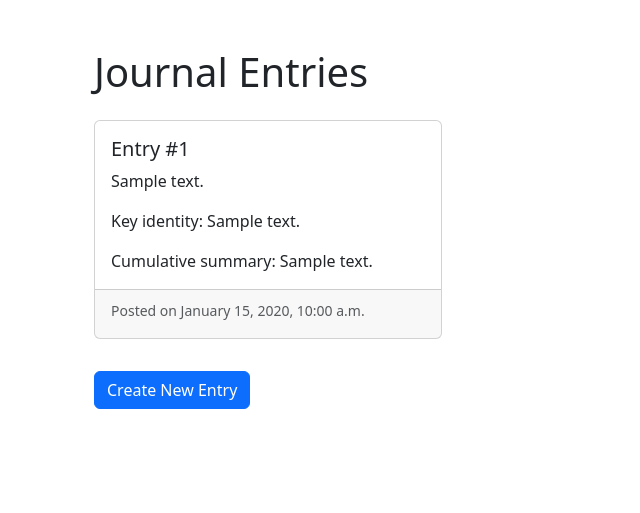
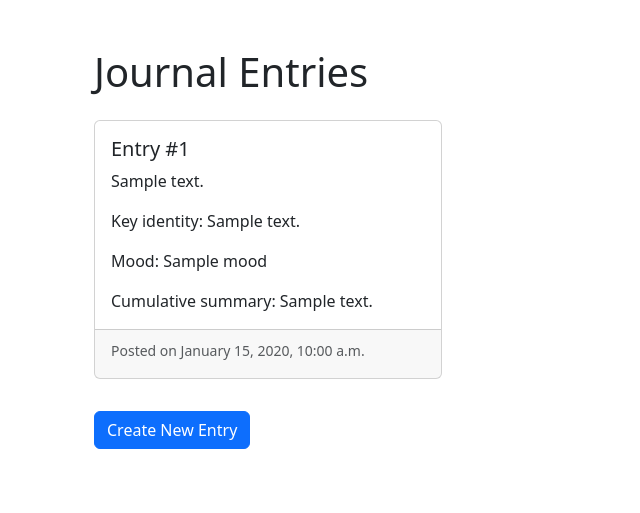
Before and after one commit to IamZhenHong/evolve, a Django app: template journal/templates/journal/list.html in a window 1280 px wide. Shown: the part 56-569 px from the top of the page, without its empty margins (0-640 px from the left). Run offline with Django 4.2, Linux system fonts and the light colour scheme; the template is opened without the code that fills it: most values are stand-ins (such as "Sample title", 1, 10 or a date in 2020).

Commit message:
Update list template and views

```diff
--- a/journal/templates/journal/list.html
+++ b/journal/templates/journal/list.html
@@ -13,6 +13,7 @@
                             <h5 class="card-title">Entry #{{ entry.id }}</h5>
                             <p class="card-text">{{ entry.entry.content|truncatewords:30 }}</p> <!-- Show a truncated version of content -->
                             <p class="card-text">Key identity: {{ entry.entry.summary }}</p>
+                            <p class="card-text">Mood: {{ entry.entry.mood }}</p>
                             <p class="card-text">Cumulative summary: {{ entry.entry.cumulative_summary }}</p>
 
 
--- a/journal/views.py
+++ b/journal/views.py
@@ -2,14 +2,13 @@ from django.shortcuts import render, redirect, get_object_or_404
 from django.contrib.auth.decorators import login_required
 from .models import JournalEntry
 from .forms import JournalEntryForm  # Assuming a form for creating/editing
-from identity_core.views import summarise
+from identity_core.views import summarise, get_mood
 from django.http import HttpResponseForbidden
 from django.http import JsonResponse
 from neo4j.exceptions import ServiceUnavailable, AuthError
 from .neo4j_config import Neo4jConnection
 from .dao.entries import EntryDAO
 from datetime import datetime
-
 driver = Neo4jConnection.get_driver()
 entry_dao = EntryDAO(driver)
 
@@ -45,7 +44,8 @@ def create(request):
 
             current_date = datetime.now()
 
-            entry_dao.create_journal_entry(request.user.id, current_summary, cumulative_summary, form.cleaned_data['content'], current_date)
+            mood = get_mood(form.cleaned_data['content'])
+            entry_dao.create_journal_entry(request.user.id, current_summary, cumulative_summary, form.cleaned_data['content'], current_date,mood)
             print('Entry created')
 
             return redirect('journal:list')
```
